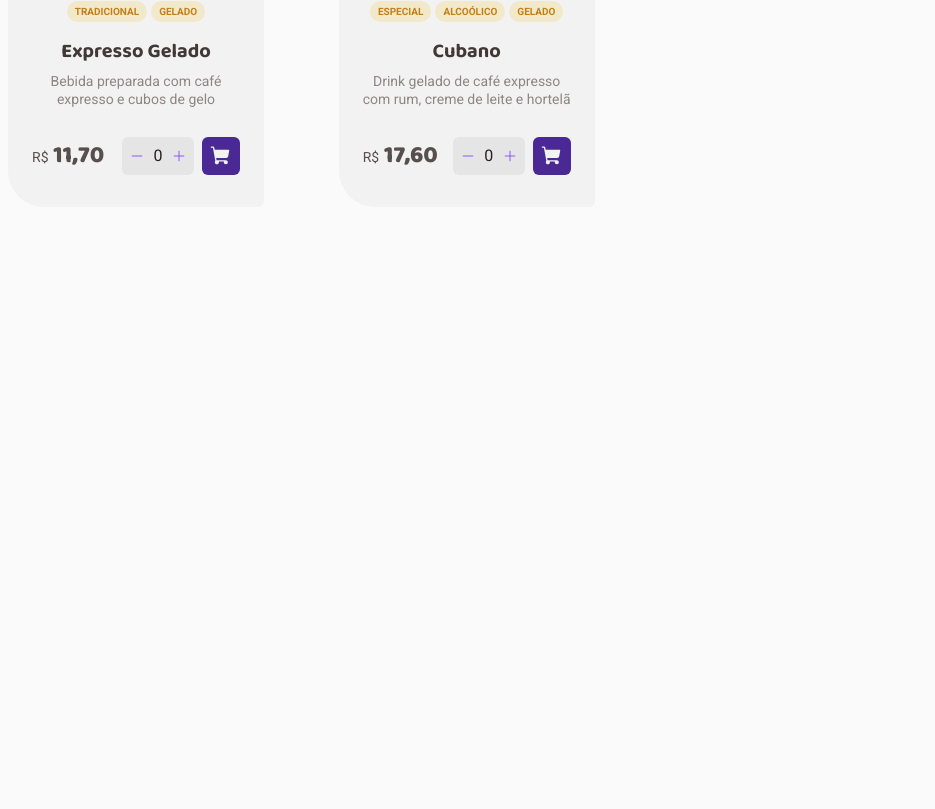
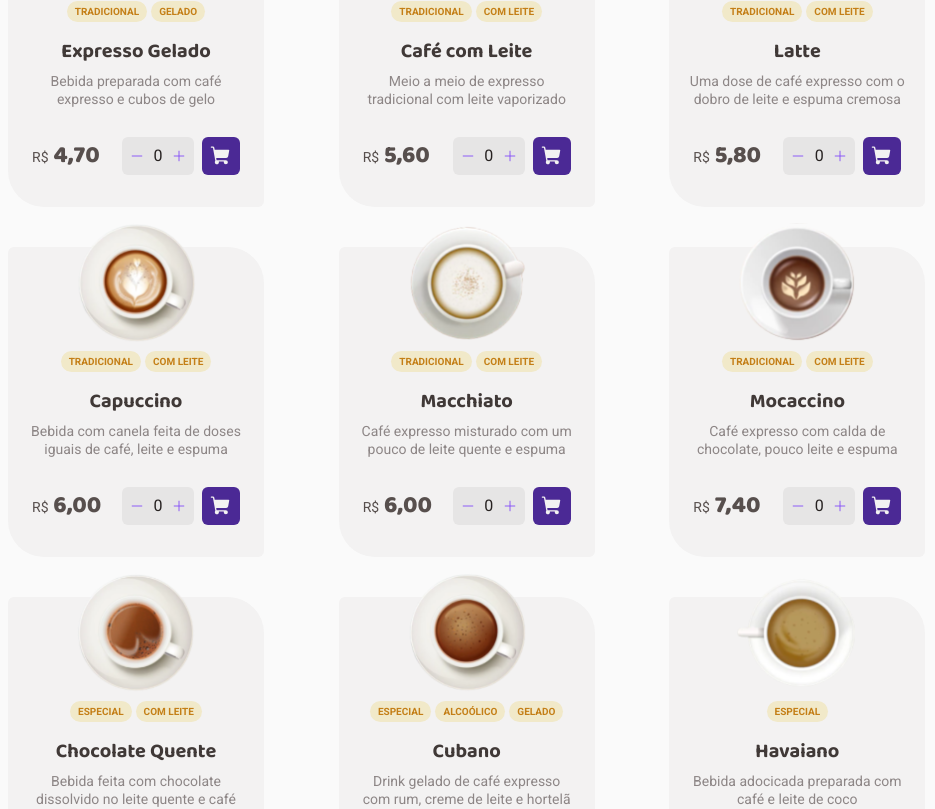
Before and after one commit to lucian-af/coffe-delivery, a React (Vite) app: page / in a window 1280 px wide. Shown: the part 1552-2361 px from the top of the page, without its empty margins (152-1087 px from the left). Before the commit the page ends 1791 px from the top, so only its background shows below. Built offline with nearby package versions, Linux system fonts and the light colour scheme.

Commit message:
feat: criação da ação para adicionar item;

```diff
--- a/package.json
+++ b/package.json
@@ -13,6 +13,7 @@
     "reinstall": "npm run clean && npm install"
   },
   "dependencies": {
+    "immer": "^9.0.15",
     "phosphor-react": "^1.4.1",
     "react": "^18.2.0",
     "react-dom": "^18.2.0",
--- a/src/components/Contador/index.tsx
+++ b/src/components/Contador/index.tsx
@@ -5,28 +5,37 @@ import { Action, Container, Input } from "./styles";
 type ContadorProps = {
   valor?: number;
   height?: string;
+  aumentar: () => void;
+  diminuir: () => void;
 };
 
-export function Contador({ valor = 0, height = "38px" }: ContadorProps) {
+export function Contador({
+  valor = 0,
+  height = "38px",
+  aumentar,
+  diminuir,
+}: ContadorProps) {
   const [quantidade, setQuantidade] = useState(valor);
 
-  function aumentar() {
+  function hanldeAumentar() {
     setQuantidade((state) => state + 1);
+    aumentar();
   }
 
-  function diminuir() {
+  function handleDiminuir() {
     if (!quantidade) return;
     setQuantidade((state) => state - 1);
+    diminuir();
   }
 
   return (
     <Container height={height}>
       <Action>
-        <Minus width={14} onClick={diminuir} />
+        <Minus width={14} onClick={handleDiminuir} />
       </Action>
       <Input>{quantidade}</Input>
       <Action>
-        <Plus width={14} onClick={aumentar} />
+        <Plus width={14} onClick={hanldeAumentar} />
       </Action>
     </Container>
   );
--- /dev/null
+++ b/src/data/data.ts
@@ -0,0 +1,196 @@
+import CafeAmericano from "../assets/cardapio/Type=Americano.svg";
+import CafeExpresso from "../assets/cardapio/Type=Expresso.svg";
+import CafeExpressoCremoso from "../assets/cardapio/Type=Expresso Cremoso.svg";
+import CafeExpressoGelado from "../assets/cardapio/Type=Café Gelado.svg";
+import CafeComLeite from "../assets/cardapio/Type=Café com Leite.svg";
+import CafeLatte from "../assets/cardapio/Type=Latte.svg";
+import CafeCapuccino from "../assets/cardapio/Type=Capuccino.svg";
+import CafeMacchiato from "../assets/cardapio/Type=Macchiato.svg";
+import CafeMocaccino from "../assets/cardapio/Type=Mochaccino.svg";
+import ChcocolateQuente from "../assets/cardapio/Type=Chocolate Quente.svg";
+import CafeCubano from "../assets/cardapio/Type=Cubano.svg";
+import CafeHavaiano from "../assets/cardapio/Type=Havaiano.svg";
+import CafeArabe from "../assets/cardapio/Type=Árabe.svg";
+import CafeIrlandes from "../assets/cardapio/Type=Irlandês.svg";
+
+enum TipoBebida {
+  tradicional = "TRADICIONAL",
+  com_leite = "COM LEITE",
+  gelado = "GELADO",
+  especial = "ESPECIAL",
+  alcoolico = "ALCOÓLICO",
+}
+
+export type Bebida = {
+  id: number;
+  imagem: string;
+  nome: string;
+  descricao: string;
+  tipo: TipoBebida[];
+  valor: number;
+};
+
+export type Endereco = {
+  cep: number;
+  logradouro: string;
+  numero: string;
+  complemento: string;
+  bairro: string;
+  cidade: string;
+  uf: string;
+};
+
+export enum FormasPagamento {
+  CartaoCredito = "Cartão de Crédito",
+  CartaoDebito = "Cartão de Débito",
+  Dinheiro = "Dinheiro",
+}
+
+export type OpcaoPagamento = {
+  formaPagamento: FormasPagamento;
+};
+
+export type PedidoItem = {
+  id: string;
+  bebida: Bebida;
+  quantidade: number;
+  valorTotal: number;
+};
+
+export type Pedido = {
+  id: string;
+  item: PedidoItem[];
+  endereco?: Endereco;
+  formaPagamento?: FormasPagamento;
+  valorTotal: number;
+};
+
+export const bebidas: Bebida[] = [
+  {
+    id: 1,
+    imagem: CafeExpresso,
+    nome: "Expresso Tradicional",
+    descricao: "O tradicional café feito com água quente e grãos moídos",
+    tipo: [TipoBebida.tradicional],
+    valor: 2.5,
+  },
+  {
+    id: 2,
+    imagem: CafeAmericano,
+    nome: "Expresso Americano",
+    descricao: "Expresso diluído, menos intenso que o tradicional",
+    tipo: [TipoBebida.tradicional],
+    valor: 2,
+  },
+  {
+    id: 3,
+    imagem: CafeExpressoCremoso,
+    nome: "Expresso Cremoso",
+    descricao: "Café expresso tradicional com espuma cremosa",
+    tipo: [TipoBebida.tradicional],
+    valor: 4.2,
+  },
+  {
+    id: 4,
+    imagem: CafeExpressoGelado,
+    nome: "Expresso Gelado",
+    descricao: "Bebida preparada com café expresso e cubos de gelo",
+    tipo: [TipoBebida.tradicional, TipoBebida.gelado],
+    valor: 4.7,
+  },
+  {
+    id: 5,
+    imagem: CafeComLeite,
+    nome: "Café com Leite",
+    descricao: "Meio a meio de expresso tradicional com leite vaporizado",
+    tipo: [TipoBebida.tradicional, TipoBebida.com_leite],
+    valor: 5.6,
+  },
+  {
+    id: 6,
+    imagem: CafeLatte,
+    nome: "Latte",
+    descricao:
+      "Uma dose de café expresso com o dobro de leite e espuma cremosa",
+    tipo: [TipoBebida.tradicional, TipoBebida.com_leite],
+    valor: 5.8,
+  },
+  {
+    id: 7,
+    imagem: CafeCapuccino,
+    nome: "Capuccino",
+    descricao:
+      "Bebida com canela feita de doses iguais de café, leite e espuma",
+    tipo: [TipoBebida.tradicional, TipoBebida.com_leite],
+    valor: 6,
+  },
+  {
+    id: 8,
+    imagem: CafeMacchiato,
+    nome: "Macchiato",
+    descricao: "Café expresso misturado com um pouco de leite quente e espuma",
+    tipo: [TipoBebida.tradicional, TipoBebida.com_leite],
+    valor: 6,
+  },
+  {
+    id: 9,
+    imagem: CafeMocaccino,
+    nome: "Mocaccino",
+    descricao: "Café expresso com calda de chocolate, pouco leite e espuma",
+    tipo: [TipoBebida.tradicional, TipoBebida.com_leite],
+    valor: 7.4,
+  },
+  {
+    id: 10,
+    imagem: ChcocolateQuente,
+    nome: "Chocolate Quente",
+    descricao: "Bebida feita com chocolate dissolvido no leite quente e café",
+    tipo: [TipoBebida.especial, TipoBebida.com_leite],
+    valor: 10,
+  },
+  {
+    id: 11,
+    imagem: CafeCubano,
+    nome: "Cubano",
+    descricao:
+      "Drink gelado de café expresso com rum, creme de leite e hortelã",
+    tipo: [TipoBebida.especial, TipoBebida.alcoolico, TipoBebida.gelado],
+    valor: 17.6,
+  },
+  {
+    id: 12,
+    imagem: CafeHavaiano,
+    nome: "Havaiano",
+    descricao: "Bebida adocicada preparada com café e leite de coco",
+    tipo: [TipoBebida.especial],
+    valor: 16,
+  },
+  {
+    id: 13,
+    imagem: CafeArabe,
+    nome: "Árabe",
+    descricao: "Bebida preparada com grãos de café árabe e especiarias",
+    tipo: [TipoBebida.especial],
+    valor: 22.5,
+  },
+  {
+    id: 14,
+    imagem: CafeIrlandes,
+    nome: "Irlandês",
+    descricao: "Bebida a base de café, uísque irlandês, açucar e chantilly",
+    tipo: [TipoBebida.especial, TipoBebida.alcoolico],
+    valor: 38.4,
+  },
+];
+
+export const formasPagamento: OpcaoPagamento[] = [
+  {
+    formaPagamento: FormasPagamento.CartaoCredito,
+  },
+  {
+    formaPagamento: FormasPagamento.CartaoDebito,
+  },
+  {
+    formaPagamento: FormasPagamento.Dinheiro,
+  },
+];
--- a/src/pages/Home/index.tsx
+++ b/src/pages/Home/index.tsx
@@ -11,77 +11,51 @@ import {
   Preco,
 } from "./styles";
 import { Divulgacao } from "./components/Divulgacao";
-import CafeAmericano from "../../assets/cardapio/Type=Americano.svg";
-import CafeExpresso from "../../assets/cardapio/Type=Expresso.svg";
-import CafeExpressoCremoso from "../../assets/cardapio/Type=Expresso Cremoso.svg";
-import CafeExpressoGelado from "../../assets/cardapio/Type=Café Gelado.svg";
-import CafeCubano from "../../assets/cardapio/Type=Cubano.svg";
 import { Contador } from "../../components/Contador";
 import { currencyFormatterBR } from "../../helpers/CurrencyFormatter";
 import { CarrinhoItems } from "../../components/CarrinhoItems";
-
-enum TipoCafe {
-  tradicional = "TRADICIONAL",
-  com_leite = "COM LEITE",
-  gelado = "GELADO",
-  especial = "ESPECIAL",
-  alcoolico = "ALCOÓLICO",
-}
-
-type Cafe = {
-  id: string;
-  imagem: string;
-  nome: string;
-  descricao: string;
-  tipo: TipoCafe[];
-  valor: number;
-};
-
-const cafes: Cafe[] = [
-  {
-    id: new Date(1).getTime().toString(),
-    imagem: CafeExpresso,
-    nome: "Expresso Tradicional",
-    descricao: "O tradicional café feito com água quente e grãos moídos",
-    tipo: [TipoCafe.tradicional],
-    valor: 6,
-  },
-  {
-    id: new Date(2).getTime().toString(),
-    imagem: CafeAmericano,
-    nome: "Expresso Americano",
-    descricao: "Expresso diluído, menos intenso que o tradicional",
-    tipo: [TipoCafe.tradicional],
-    valor: 9.9,
-  },
-  {
-    id: new Date(3).getTime().toString(),
-    imagem: CafeExpressoCremoso,
-    nome: "Expresso Cremoso",
-    descricao: "Café expresso tradicional com espuma cremosa",
-    tipo: [TipoCafe.tradicional],
-    valor: 14.5,
-  },
-  {
-    id: new Date(4).getTime().toString(),
-    imagem: CafeExpressoGelado,
-    nome: "Expresso Gelado",
-    descricao: "Bebida preparada com café expresso e cubos de gelo",
-    tipo: [TipoCafe.tradicional, TipoCafe.gelado],
-    valor: 11.7,
-  },
-  {
-    id: new Date(5).getTime().toString(),
-    imagem: CafeCubano,
-    nome: "Cubano",
-    descricao:
-      "Drink gelado de café expresso com rum, creme de leite e hortelã",
-    tipo: [TipoCafe.especial, TipoCafe.alcoolico, TipoCafe.gelado],
-    valor: 17.6,
-  },
-];
+import {
+  Bebida,
+  bebidas,
+  Endereco,
+  FormasPagamento,
+  Pedido,
+  PedidoItem,
+} from "../../data/data";
+import { useReducer } from "react";
+import { pedidosReducer } from "../../reducers/reducer";
+import { adicionarPedidoItem } from "../../reducers/actions";
 
 export function Home() {
+  // TODO: mover para o contexto
+  const novoPedido: Pedido = {
+    id: new Date().getTime().toString(),
+    item: [],
+    valorTotal: 0,
+  };
+
+  // TODO: mover para o contexto
+  const [pedido, dispatchPedido] = useReducer(
+    pedidosReducer,
+    novoPedido,
+    () => {
+      return novoPedido;
+    }
+  );
+
+  function handleAdicionarItem(bebida: Bebida) {
+    dispatchPedido(
+      adicionarPedidoItem({
+        id: new Date().getTime().toString(),
+        bebida,
+        quantidade: 1,
+        valorTotal: 0,
+      } as PedidoItem)
+    );
+  }
+
+  function handleRemoverItem(bebida: Bebida) {}
+
   return (
     <HomeContainer>
       <Divulgacao />
@@ -89,35 +63,39 @@ export function Home() {
       <Cardapio>
         <h2>Nossos cafés</h2>
         <ListaOpcoes>
-          {cafes.map((cafe) => {
+          {bebidas.map((bebida) => {
             return (
-              <Opcao key={cafe.id}>
+              <Opcao key={bebida.id}>
                 <Imagem>
-                  <img src={cafe.imagem} alt="" width={120} height={120} />
+                  <img src={bebida.imagem} alt="" width={120} height={120} />
                   <ListaEtiquetas>
-                    {cafe.tipo.map((tipo) => {
+                    {bebida.tipo.map((tipo) => {
                       return <Etiqueta key={tipo}>{tipo}</Etiqueta>;
                     })}
                   </ListaEtiquetas>
                 </Imagem>
 
                 <Descricao>
-                  <h1>{cafe.nome}</h1>
-                  <span>{cafe.descricao}</span>
+                  <h1>{bebida.nome}</h1>
+                  <span>{bebida.descricao}</span>
                 </Descricao>
 
                 <OpcaoEscolher>
                   <Preco>
                     <span>
-                      {currencyFormatterBR(cafe.valor, {
+                      {currencyFormatterBR(bebida.valor, {
                         replace: true,
                         replaceSearchValue: "R$",
                         replaceValue: "",
                       })}
                     </span>
                   </Preco>
+                  {/* TODO: mudar isso */}
                   <form action="">
-                    <Contador />
+                    <Contador
+                      aumentar={() => handleAdicionarItem(bebida)}
+                      diminuir={() => handleRemoverItem(bebida)}
+                    />
                     <CarrinhoItems
                       color="purple-700"
                       mostrarTotalItens={false}
--- /dev/null
+++ b/src/reducers/actions.ts
@@ -0,0 +1,13 @@
+import { PedidoItem } from "./../data/data";
+export enum ActionTypes {
+  ADICIONAR_ITEM = "ADICIONAR_ITEM",
+}
+
+export function adicionarPedidoItem(item: PedidoItem) {
+  return {
+    type: ActionTypes.ADICIONAR_ITEM,
+    payload: {
+      item,
+    },
+  };
+}
--- /dev/null
+++ b/src/reducers/reducer.ts
@@ -0,0 +1,39 @@
+import { ActionTypes } from "./actions";
+import { Pedido, PedidoItem } from "./../data/data";
+import produce from "immer";
+
+export function pedidosReducer(state: Pedido, action: any) {
+  switch (action.type) {
+    case ActionTypes.ADICIONAR_ITEM: {
+      const item = action.payload.item as PedidoItem;
+      const indexItemExistente = state.item.findIndex(
+        (pedidoItem) => pedidoItem.bebida.id === item.bebida.id
+      );
+
+      if (indexItemExistente < 0) {
+        return produce(state, (rascunho) => {
+          rascunho.item.push({
+            ...item,
+            quantidade: 1,
+            valorTotal: item.quantidade * item.bebida.valor,
+          });
+          rascunho.valorTotal = rascunho.valorTotal + item.bebida.valor;
+        });
+      }
+
+      return produce(state, (rascunho) => {
+        rascunho.item[indexItemExistente].quantidade =
+          rascunho.item[indexItemExistente].quantidade + 1;
+
+        const novaQuantidade = rascunho.item[indexItemExistente].quantidade;
+        rascunho.item[indexItemExistente].valorTotal =
+          novaQuantidade * rascunho.item[indexItemExistente].bebida.valor;
+
+        rascunho.valorTotal =
+          rascunho.valorTotal + rascunho.item[indexItemExistente].bebida.valor;
+      });
+    }
+    default:
+      return state;
+  }
+}
```
Also changed, not shown: src/pages/Checkout/index.tsx (+26 -14 lines), 1 other file (tests, documents, lock files or other folders).
